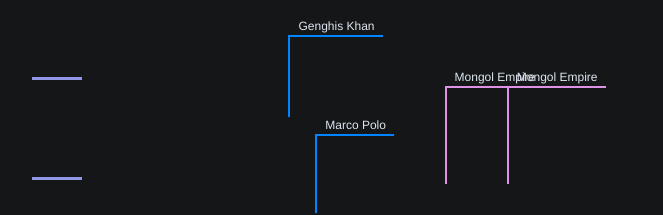
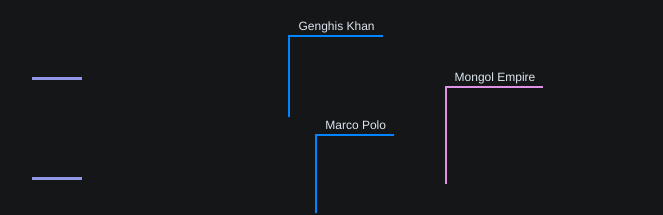
Before and after one commit to andrewlaskey/history-timeline, a Vue app: page / in a window 1280 px wide. Shown: the part 11299-11514 px from the top of the page, without its empty margins (308-971 px from the left). Built offline with nearby package versions, Linux system fonts and the light colour scheme.

Commit message:
Remove duplicate

```diff
--- a/src/data/states.ts
+++ b/src/data/states.ts
@@ -34,14 +34,6 @@ export const states: DataPoint[] = [
     range: 88
   },
   {
-    label: 'Mongol Empire',
-    link: 'https://en.wikipedia.org/wiki/Mongol_Empire',
-    year: '1206 CE',
-    kind: Kind.RANGE,
-    category: Category.POLITICAL,
-    range: 88
-  },
-  {
     label: 'First Persian Empire',
     link: 'https://en.wikipedia.org/wiki/Achaemenid_Empire',
     year: '553 BCE',
```
